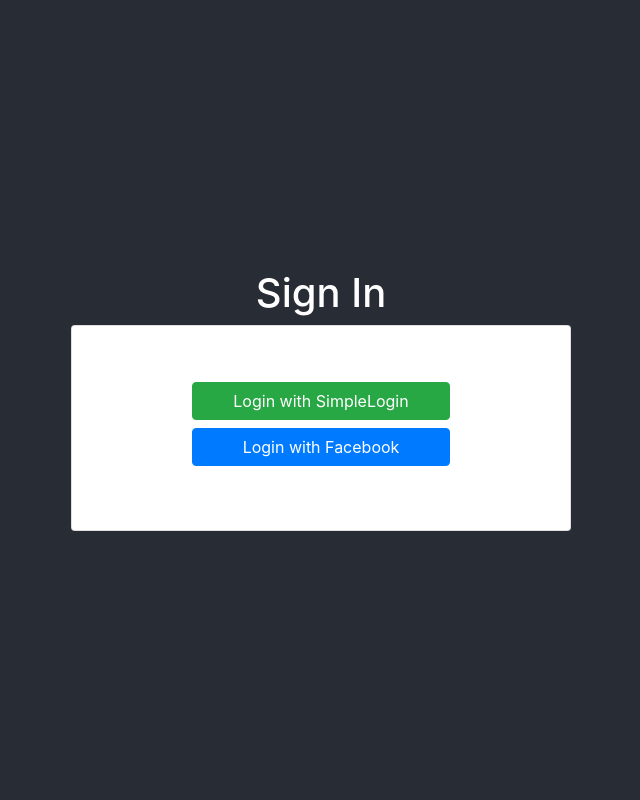
After one commit to nguyenkims/flask-social-login-example, a Flask app: template templates/login.html in a window 1280 px wide. The commit adds this page. Shown: the whole page, without its empty margins (319-959 px from the left). Run offline with Flask 2, Linux system fonts and the light colour scheme; the template is opened without the code that fills it, so the values that code supplies are empty; some libraries are stand-ins or nearby versions.

Commit message:
prettify pages

```diff
--- a/server.py
+++ b/server.py
@@ -33,10 +33,7 @@
 
 @app.route("/")
 def index():
-    return """
-    <a href="/login">Login with SimpleLogin</a> <br>
-    <a href="/fb-login">Login with Facebook</a>
-    """
+    return flask.render_template("login.html")
 
 
 # <<< SimpleLogin endpoints >>>
@@ -62,7 +59,11 @@
     email = user_info["email"]
     avatar_url = user_info.get("avatar_url")
     return flask.render_template(
-        "user_info.html", name=name, email=email, avatar_url=avatar_url
+        "user_info.html",
+        name=name,
+        email=email,
+        avatar_url=avatar_url,
+        provider="Simple Login",
     )
 
 
@@ -89,7 +90,7 @@
     facebook.fetch_token(
         FB_TOKEN_URL,
         client_secret=FB_CLIENT_SECRET,
-        authorization_response=URL+flask.request.full_path
+        authorization_response=URL + flask.request.full_path,
     )
 
     # Fetch a protected resource, i.e. user profile, via Graph API
@@ -103,7 +104,11 @@
     avatar_url = facebook_user_data.get("picture", {}).get("data", {}).get("url")
 
     return flask.render_template(
-        "user_info.html", name=name, email=email, avatar_url=avatar_url
+        "user_info.html",
+        name=name,
+        email=email,
+        avatar_url=avatar_url,
+        provider="Facebook",
     )
 
 
--- /dev/null
+++ b/templates/base.html
@@ -0,0 +1,57 @@
+<!DOCTYPE html>
+<html lang="en">
+<head>
+  <meta charset="UTF-8"/>
+  <meta name="viewport" content="width=device-width, initial-scale=1.0"/>
+  <meta http-equiv="X-UA-Compatible" content="ie=edge"/>
+  <link rel="stylesheet" href="https://stackpath.bootstrapcdn.com/bootstrap/4.1.3/css/bootstrap.min.css"
+        integrity="sha384-MCw98/SFnGE8fJT3GXwEOngsV7Zt27NXFoaoApmYm81iuXoPkFOJwJ8ERdknLPMO"
+        crossorigin="anonymous"/>
+  <title>Flask Social Login Example</title>
+  <style>
+    img {
+      border: 3px solid #282c34;
+    }
+
+    .container-fluid {
+      height: 100vh;
+      background-color: #282c34;
+      display: flex;
+      justify-content: center;
+      align-items: center;
+    }
+
+    .container-fluid > div {
+      width: 85%;
+      min-width: 300px;
+      max-width: 500px;
+    }
+
+    .card {
+      width: 100%;
+    }
+
+    .social-container {
+      display: flex;
+      flex-direction: column;
+      justify-content: center;
+    }
+
+    .btn a, .btn a:hover {
+      color: white;
+      text-decoration: none;
+    }
+  </style>
+</head>
+<body>
+<div class="container-fluid">
+  <div>
+    <h1 class="text-white text-center">{% block title %}{% endblock %}</h1>
+    <div class="card p-5">
+      {% block content %}
+      {% endblock %}
+    </div>
+  </div>
+</div>
+</body>
+</html>
--- /dev/null
+++ b/templates/login.html
@@ -0,0 +1,18 @@
+{% extends 'base.html' %}
+
+{% block title %}
+  Sign In
+{% endblock %}
+
+{% block content %}
+  <div class="row">
+    <div class="col-md-8 mx-auto social-container my-2 order-md-1">
+      <button class="btn btn-success mb-2">
+        <a href="/login">Login with SimpleLogin</a>
+      </button>
+      <button class="btn btn-primary mb-2">
+        <a href="/login-fb">Login with Facebook</a>
+      </button>
+    </div>
+  </div>
+{% endblock %}
```
Also changed, not shown: templates/user_info.html (+18 -5 lines).
